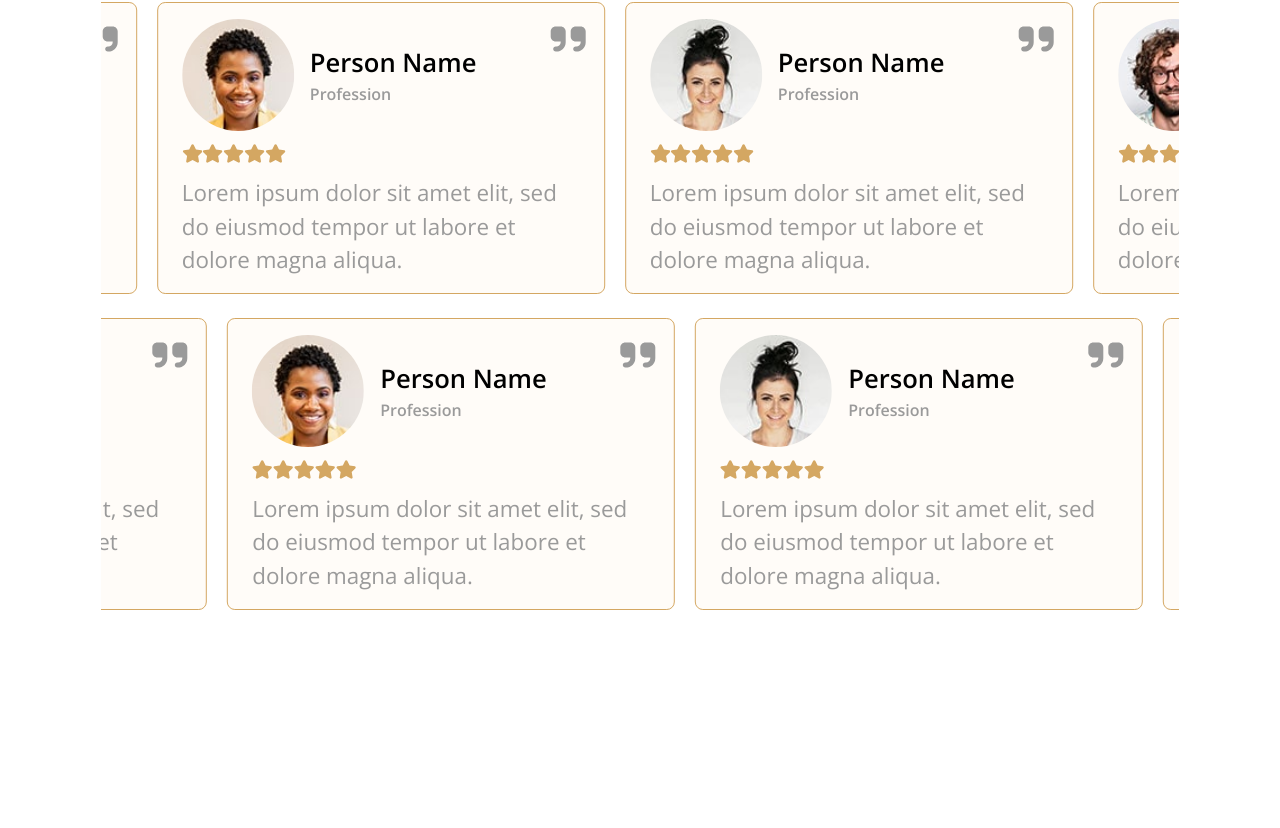
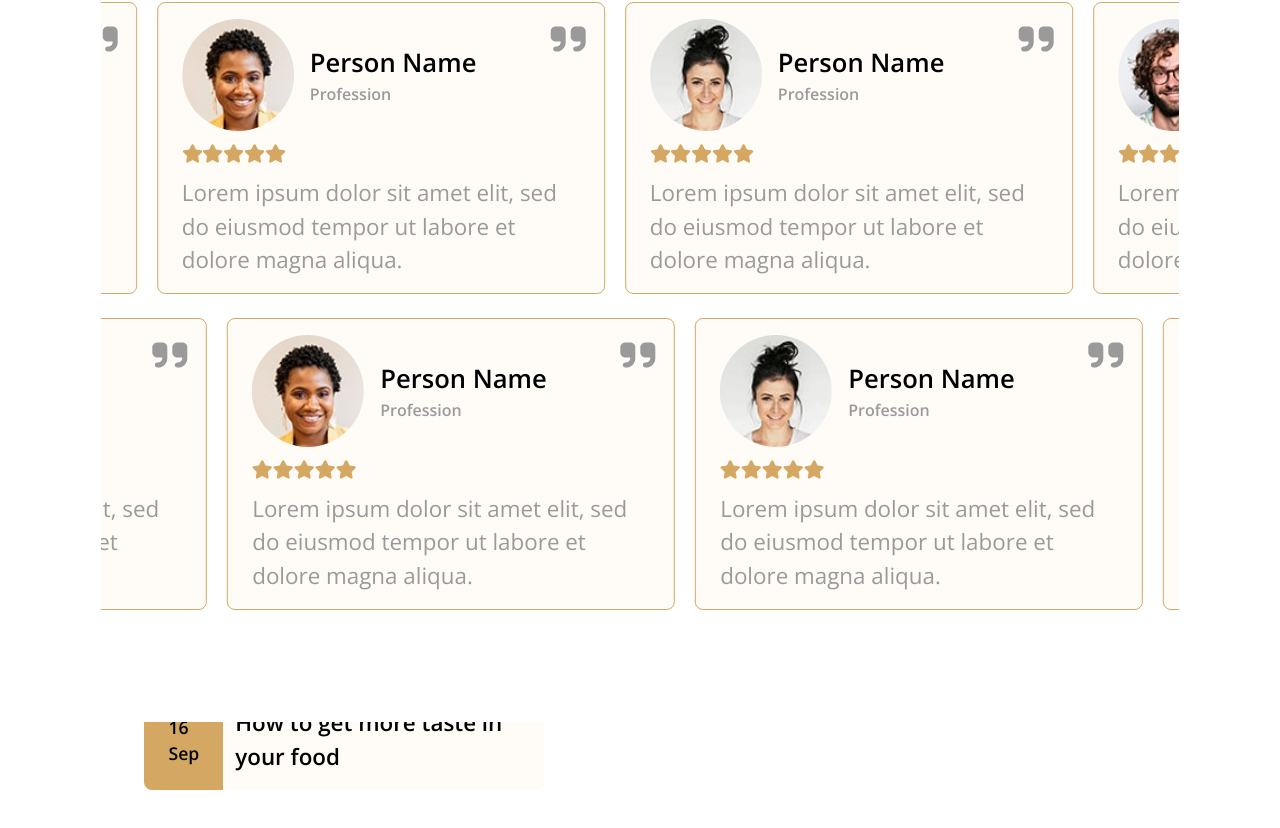
Before and after one commit to chwaleed/Resturant_Website, a React (Vite) app: page / in a window 1280 px wide. Shown: the part 8655-9483 px from the top of the page. Before the commit the page ends 9265 px from the top, so only its background shows below. Built offline with nearby package versions, Linux system fonts and the light colour scheme.

Commit message:
blog component is added

```diff
--- a/src/App.jsx
+++ b/src/App.jsx
@@ -16,6 +16,7 @@ import Menu from "./pages/Menu/Menu";
 import Booking from "./pages/Book Us/Booking";
 import Team from "./pages/Team/Team";
 import Testimonials from "./pages/Testimonials/Testimonials";
+import BlogCard from "./compnents/blogCard";
 
 function App() {
   const [count, setCount] = useState(0);
@@ -31,6 +32,7 @@ function App() {
       <Booking />
       <Team />
       <Testimonials />
+      <BlogCard />
       {/* <>
         <h1 className="text-[2rem] font-bold text-secondary font-heading">
           Hello kese ho
--- /dev/null
+++ b/src/compnents/blogCard.jsx
@@ -0,0 +1,27 @@
+import React from "react";
+import img1 from "../assets/Images/blog-1.jpg";
+
+function BlogCard(props) {
+  return (
+    <div className="group m-28 font-body flex flex-col  items-center w-[29rem]  overflow-hidden ">
+      <div className="w-full rounded-xl overflow-hidden">
+        <img
+          src={props.img}
+          className=" group-hover:scale-[1.3]   transition duration-500 "
+          alt=""
+        />
+      </div>
+      <div className=" w-[86%] mt-[-2rem] z-10   text-[1.4rem] font-semibold  ">
+        <h1 className="flex bg-light  rounded-lg overflow-hidden gap-3 items-center ">
+          <span className="bg-primary text-[1.1rem]  px-6 py-6 h-full">
+            16 <br />
+            Sep
+          </span>
+          How to get more taste in your food
+        </h1>
+      </div>
+    </div>
+  );
+}
+
+export default BlogCard;
```
